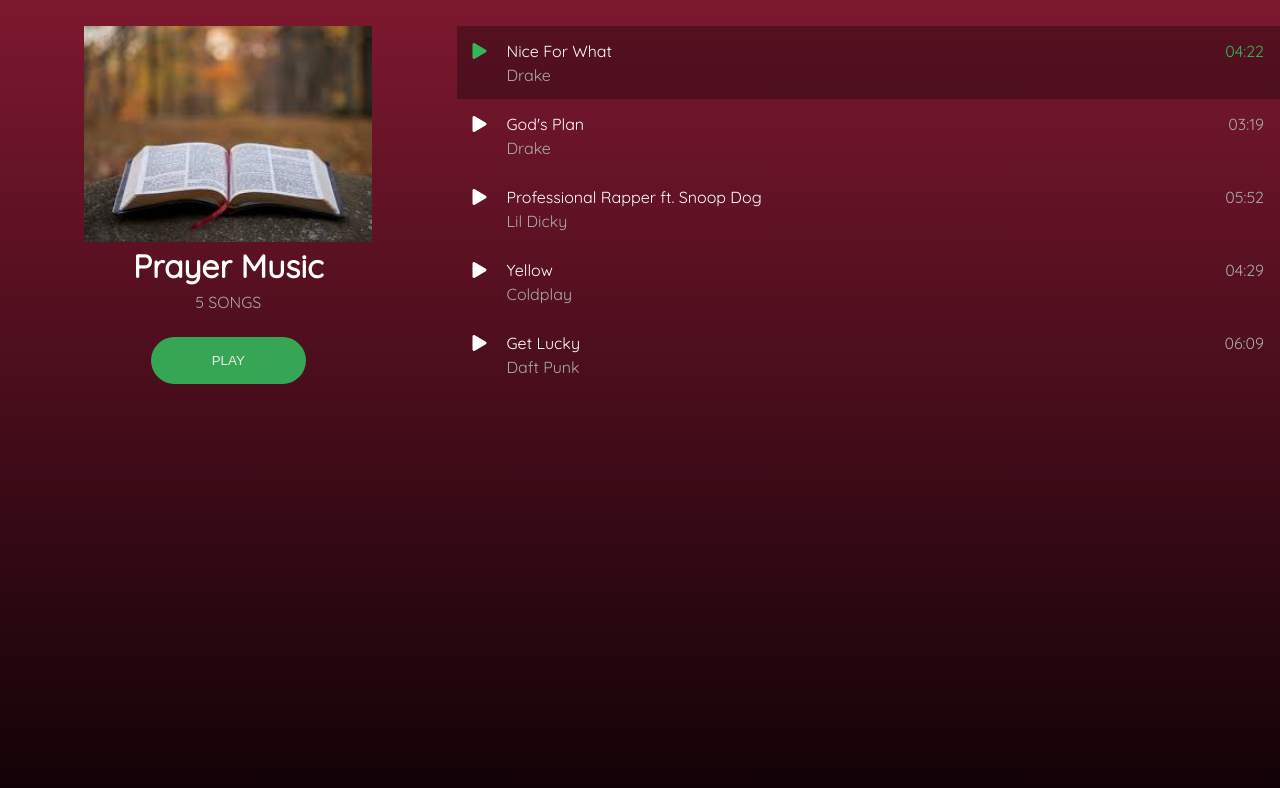
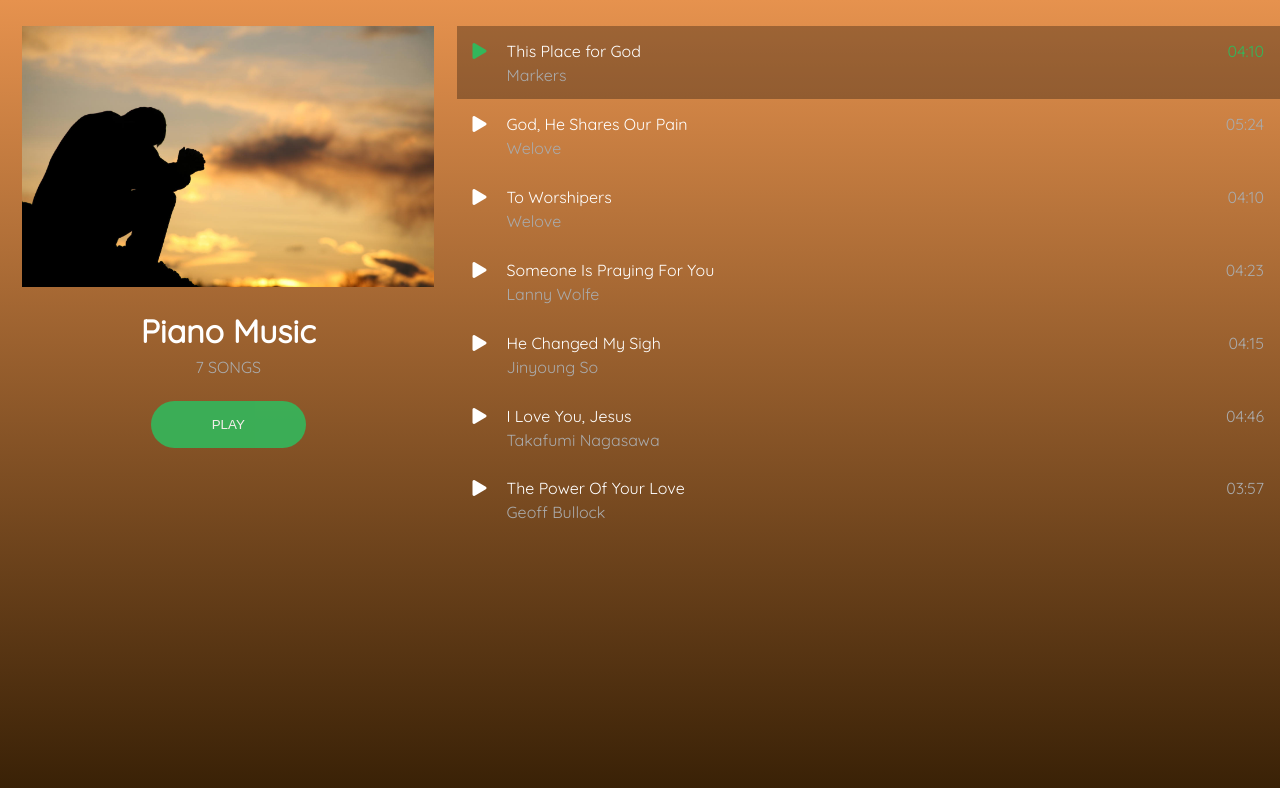
Before and after one commit to solbiyou/music-player, a plain HTML site: page index.html in a window 1280 px wide. Drawn offline with Linux system fonts and the light colour scheme.

Commit message:
add new songs and update songs.js

```diff
--- a/css/styles.css
+++ b/css/styles.css
@@ -42,7 +42,7 @@ body {
 }
 
 .app {
-  background: linear-gradient(to bottom, #7d182f, #100206);
+  background: linear-gradient(to bottom, #e6924e, #361f05);
   height: 100%;
 }
 
@@ -81,12 +81,14 @@ body {
 }
 
 .player__image {
-  width: 70%;
+  /* width; */
+  width: 100%;
   /* automatically adjust its height to its content to be displayed */
   height: auto;
   /* default inline-block */
   display: block;
   margin: 0 auto;
+  margin-bottom: 20px;
 }
 
 .player__details {
@@ -116,7 +118,7 @@ body {
 .playlist {
   list-style-type: none;
   height: 100%;
-  overflow: scroll;
+  /* overflow: scroll; */
   /* make horizontal scroll hidden */
   overflow-x: hidden;
 }
--- a/index.html
+++ b/index.html
@@ -5,7 +5,7 @@
   <meta charset="UTF-8">
   <meta name="viewport" content="width=device-width, initial-scale=1.0">
   <meta http-equiv="X-UA-Compatible" content="ie=edge">
-  <title>Music Player</title>
+  <title>Piano Music Player</title>
   <link rel="stylesheet" href="https://use.fontawesome.com/releases/v5.0.13/css/all.css">
   <link rel="stylesheet" href="css/styles.css">
 </head>
@@ -20,10 +20,10 @@
       <div class="player">
         <div class="player__header">
           <div class="player__thumbnail">
-            <img src="./bible.jpeg" alt="Bible Thumbnail" class="player__image">
+            <img src="./prayer2.jpg" alt="Bible Thumbnail" class="player__image">
           </div>
           <div class="player__details">
-            <h1 class="player__name">Prayer Music</h1>
+            <h1 class="player__name">Piano Music</h1>
             <div class="player__count-wrapper">
               <span class="player__count">7</span> songs
             </div>
--- a/js/data/songs.js
+++ b/js/data/songs.js
@@ -1,52 +1,52 @@
 export const songsList = [{
     "id": "1",
-    "url": "../../music/nice-for-what.mp3",
-    "time": "04:22",
-    "title": "Nice For What",
-    "artist": "Drake"
+    "url": "../../music/1.This Place for God.mp3",
+    "time": "04:10",
+    "title": "This Place for God",
+    "artist": "Markers"
   },
   {
     "id": "2",
-    "url": "../../music/gods-plan.mp3",
-    "time": "03:19",
-    "title": "God's Plan",
-    "artist": "Drake"
+    "url": "../../music/2.God, He Shares Our Pain.mp3",
+    "time": "05:24",
+    "title": "God, He Shares Our Pain",
+    "artist": "Welove"
   },
   {
     "id": "3",
-    "url": "../../music/professional-rapper.mp3",
-    "time": "05:52",
-    "title": "Professional Rapper ft. Snoop Dog",
-    "artist": "Lil Dicky"
+    "url": "../../music/3.To Worshipers.mp3",
+    "time": "04:10",
+    "title": "To Worshipers",
+    "artist": "Welove"
   },
   {
     "id": "4",
-    "url": "../../music/yellow.mp3",
-    "time": "04:29",
-    "title": "Yellow",
-    "artist": "Coldplay"
+    "url": "../../music/Someone Is Praying For You.mp3",
+    "time": "04:23",
+    "title": "Someone Is Praying For You",
+    "artist": "Lanny Wolfe"
   },
   {
     "id": "5",
-    "url": "../../music/get-lucky.mp3",
-    "time": "06:09",
-    "title": "Get Lucky",
-    "artist": "Daft Punk"
+    "url": "../../music/He changed my sigh.mp3",
+    "time": "04:15",
+    "title": "He Changed My Sigh",
+    "artist": "Jinyoung So"
   },
-  // {
-  //   "id": "6",
-  //   "url": "../../music/shape-of-my-heart.mp3",
-  //   "time": "04:43",
-  //   "title": "Shape Of My Heart",
-  //   "artist": "Sting"
-  // },
-  // {
-  //   "id": "7",
-  //   "url": "../../music/seven-days.mp3",
-  //   "time": "03:57",
-  //   "title": "7 days",
-  //   "artist": "craig David"
-  // },
+  {
+    "id": "6",
+    "url": "../../music/I love you, Jesus.mp3",
+    "time": "04:46",
+    "title": "I Love You, Jesus ",
+    "artist": "Takafumi Nagasawa"
+  },
+  {
+    "id": "7",
+    "url": "../../music/The Power Of Your Love.mp3",
+    "time": "03:57",
+    "title": "The Power Of Your Love",
+    "artist": "Geoff Bullock"
+  },
   // {
   //   "id": "8",
   //   "url": "../../music/dilemma.mp3",
--- a/js/modules/playlist.js
+++ b/js/modules/playlist.js
@@ -9,8 +9,6 @@ const Playlist = (_ => {
   // let isPlaying = false;
 
   // currentSong.currentTime = 170;
-
-
 
 
   //cache the DOM
@@ -39,7 +37,6 @@ const Playlist = (_ => {
   const mainPlay = clickedIdx => {
     if (currentlyPlayingIndex === clickedIdx) {
       //toggle play or pause
-      console.log('same');
       togglePlayPause();
 
     } else {
```
Also changed, not shown: prayer.jpg (added), prayer2.jpg (added), 9 other files.
